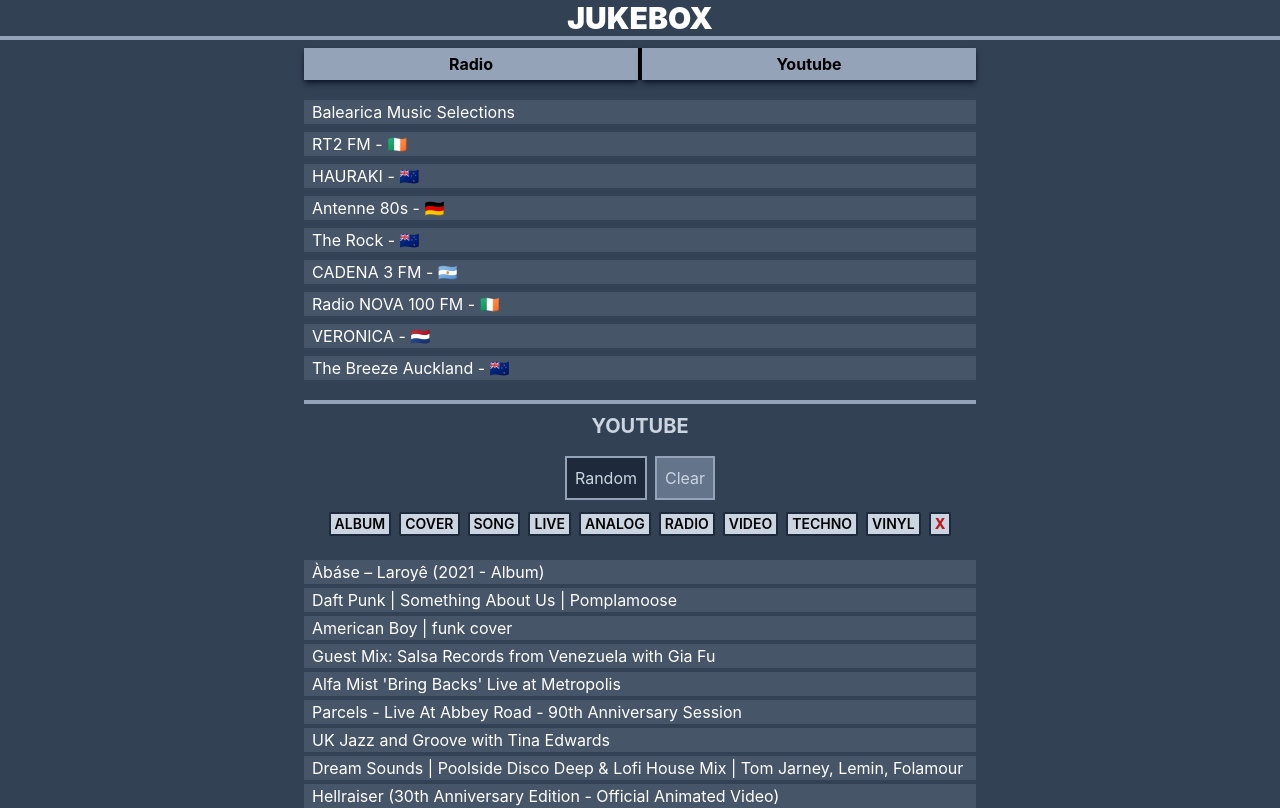
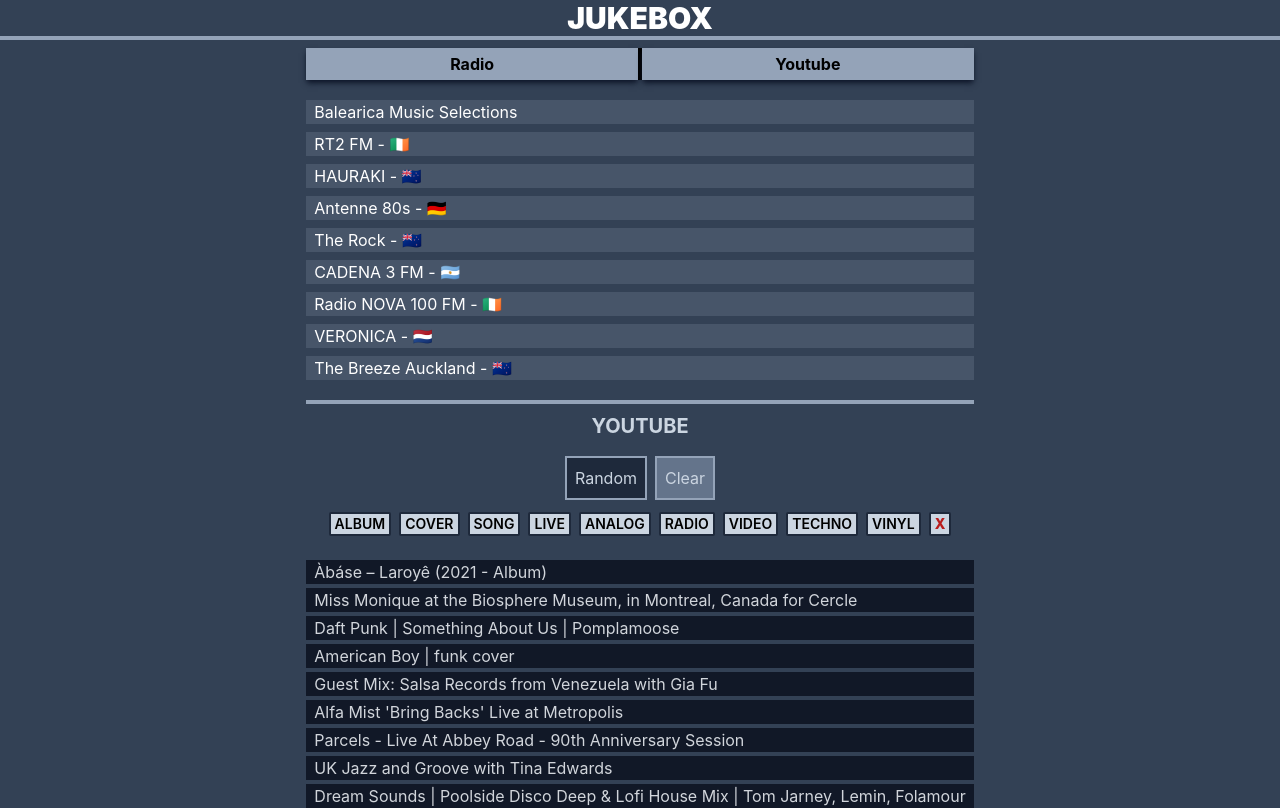
Before and after one commit to leog91/leog, a Next.js app: page /jukebox in a window 1280 px wide. Shown: the top 808 px of the page. Built offline with nearby package versions, Linux system fonts and the light colour scheme.

Commit message:
fix jukebox width, updated video list

```diff
--- a/pages/jukebox.js
+++ b/pages/jukebox.js
@@ -20,6 +20,12 @@
     src: "b1zR9zm5J1A",
     title: "Àbáse – Laroyê (2021 - Album)",
     tags: [T.ALBUM],
+  },
+  {
+    src: "QPPFM8NyuaQ",
+    title:
+      "Miss Monique at the Biosphere Museum, in Montreal, Canada for Cercle",
+    tags: [T.TECHNO],
   },
   {
     src: "2CCNswShJRc",
@@ -143,8 +149,6 @@
     title: "Female Japanese '80s",
     tags: [T.VINYL],
   },
-
-  ,
 ];
 
 const radioList = [
@@ -353,10 +357,10 @@
               setSelected(m);
               playerRef.current.scrollIntoView();
             }}
-            className={`my-1 flex cursor-pointer justify-between bg-slate-600 ${
+            className={`my-1 flex cursor-pointer justify-between   hover:bg-gray-800   hover:text-white ${
               selected && m.src === selected.src
-                ? "bg-slate-400 font-semibold text-black"
-                : ""
+                ? "border-l-4 border-white bg-gray-800 text-white"
+                : "bg-gray-900 text-gray-300"
             } `}
             key={m.src}
           >
@@ -398,7 +402,7 @@
           JUKEBOX
         </p>
 
-        <div className="  mb-10 flex w-screen max-w-2xl flex-col items-center ">
+        <div className="  mb-10 flex  max-w-2xl flex-col items-center ">
           <div className="mb-4 flex w-full justify-evenly text-center">
             <button
               onClick={() => setRadio(!radio)}
```
